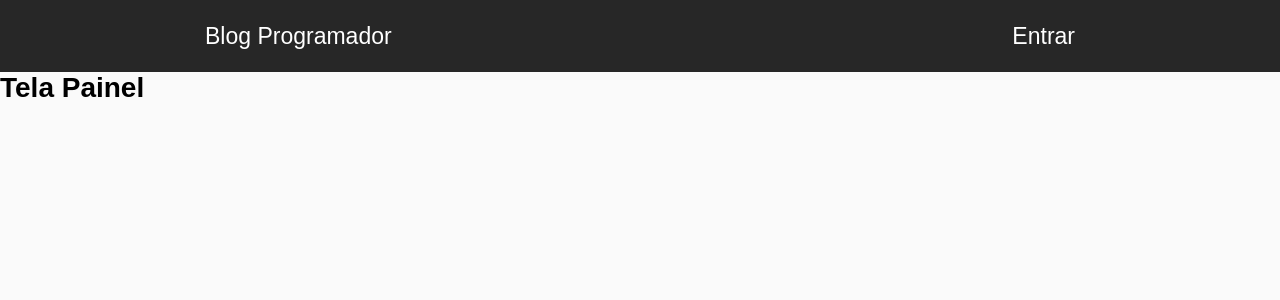
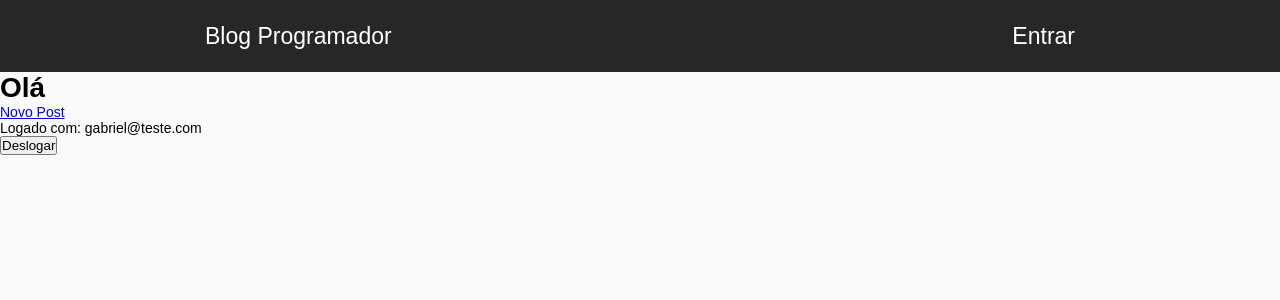
Before and after one commit to psico/blog_exemplo, a React (Create React App) app: page /dashboard in a window 1280 px wide. Shown: the top 300 px of the page. Built offline with nearby package versions, Linux system fonts and the light colour scheme; no server answers; the database is empty; sample sign-in values are in the browser's storage.

Commit message:
[ADD] Implementação inicial da tela de dashboard.

```diff
--- a/src/components/Dashboard/index.js
+++ b/src/components/Dashboard/index.js
@@ -1,11 +1,46 @@
-import React, { Component } from 'react';
+import React, {Component} from 'react';
+import {Link, withRouter} from "react-router-dom";
+import firebase from "../../firebase";
 
-export default class Dashboard extends Component {
+class Dashboard extends Component {
+
+    constructor(props) {
+        super(props);
+        this.state = {
+            nome: localStorage.nome
+        };
+
+        this.logout = this.logout.bind(this);
+    }
+
+    async componentDidMount() {
+        if(!firebase.getCurrent()) {
+            this.props.history.replace('/login');
+            return null;
+        }
+
+        firebase.getUserName((info) => {
+            localStorage.nome = info.val().nome;
+            this.setState({nome: info.val().nome})
+        });
+    }
+
+    logout() {
+
+    }
+
     render() {
         return (
-            <div>
-                <h1>Tela Painel</h1>
+            <div id="dashboard">
+                <div className="user-info">
+                    <h1>Olá {this.state.nome}</h1>
+                    <Link to="/dashboard/new">Novo Post</Link>
+                </div>
+                <p>Logado com: gabriel@teste.com</p>
+                <button onClick={() => this.logout()}>Deslogar</button>
             </div>
         )
     }
 }
+
+export default withRouter(Dashboard)
--- a/src/firebase.js
+++ b/src/firebase.js
@@ -11,7 +11,7 @@
     messagingSenderId: "29701703055",
     appId: "1:29701703055:web:68aa49b42f47ee305c37fa",
     measurementId: "G-7Y733NL342"
-}
+};
 
 class Firebase {
     constructor() {
@@ -21,7 +21,7 @@
     }
 
     login(email, password) {
-        return app.auth().signInWithEmailAndPassword(email,password);
+        return app.auth().signInWithEmailAndPassword(email, password);
     }
 
     async register(nome, email, password) {
@@ -40,8 +40,17 @@
         })
     }
 
-    getCurrent(){
+    getCurrent() {
         return app.auth().currentUser && app.auth().currentUser.email;
+    }
+
+    async getUserName(callback) {
+        if (!app.auth().currentUser) {
+            return null;
+        }
+
+        const uid = app.auth().currentUser.uid;
+        await app.database().ref('usuarios').child(uid).once('value').then(callback);
     }
 }
 
```
Also changed, not shown: 1 other file (tests, documents, lock files or other folders).
